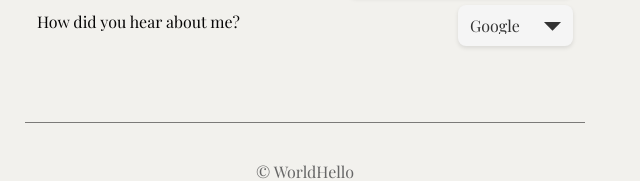
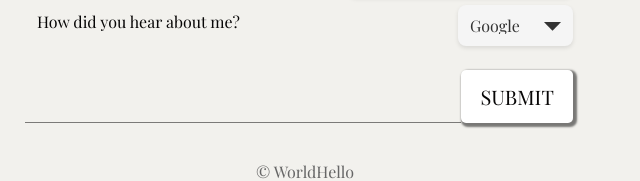
Before and after one commit to gtzjesus/JesicaArreola, a React (Vite) app: page / in a window 1280 px wide. Shown: the part 2009-2190 px from the top of the page, without its empty margins (335-975 px from the left). Built offline with nearby package versions, Linux system fonts and the light colour scheme; no server answers.

Commit message:
Button Reusable Component created

```diff
--- a/src/components/form/Form.jsx
+++ b/src/components/form/Form.jsx
@@ -11,6 +11,7 @@
 
 // import { useState } from 'react';
 import styled from 'styled-components';
+import Button from '../../ui/buttons/Button';
 
 // ------------------------------
 // Styled Componenets
@@ -403,9 +404,7 @@ function Form() {
         </FormGroup>
         <FormButton>
           <FormRow>
-            {/* <Button type="submit" onClick={handleSubmit}>
-                Submit Message
-              </Button> */}
+            <Button type="submit">Submit</Button>
           </FormRow>
         </FormButton>
       </StyledForm>
--- /dev/null
+++ b/src/ui/buttons/Button.jsx
@@ -0,0 +1,62 @@
+// ------------------------------
+// File: Landing.js
+// ------------------------------
+// Description: Reusable Button Component (throughout the whole application)
+// ------------------------------
+
+// ------------------------------
+// Imports
+// ------------------------------
+// This section has all necessary imports for this component.
+import styled, { css } from 'styled-components';
+
+// ------------------------------
+// Constant
+// ------------------------------
+// This section is used to modify the different sizes we can have in a button (we can add more sizes)
+const sizes = {
+  small: css`
+    font-size: var(--font-xxxsmall);
+    padding: 0.8rem 1.2rem;
+    text-transform: uppercase;
+
+    // @MEDIAQUERY logic for small devices 600px
+    @media (min-width: 40em) {
+      font-size: var(--font-xxsmall);
+    }
+  `,
+};
+
+// ------------------------------
+// Constant
+// ------------------------------
+// This section is used to modify the different variations we can have in a button (we can add more variations)
+const variations = {
+  primary: css`
+    color: var(--color-black);
+    background-color: var(--background-secondary);
+    box-shadow: 2px 2px 2px 2px rgba(0, 0, 0, 0.5);
+  `,
+};
+
+// ------------------------------
+// Styled Componenet
+// ------------------------------
+// This section has all CSS styles configured for this HTML element.
+const Button = styled.button`
+  border: none;
+  cursor: pointer;
+  border-radius: 5px;
+  box-shadow: 0 1px 2px rgba(0, 0, 0, 0.04);
+  ${(props) => sizes[props.size]}
+  ${(props) => variations[props.variation]};
+`;
+
+// Code logic for default specifications of button element
+Button.defaultProps = {
+  variation: 'primary',
+  size: 'small',
+};
+
+// Export the Button (reusable)
+export default Button;
```
